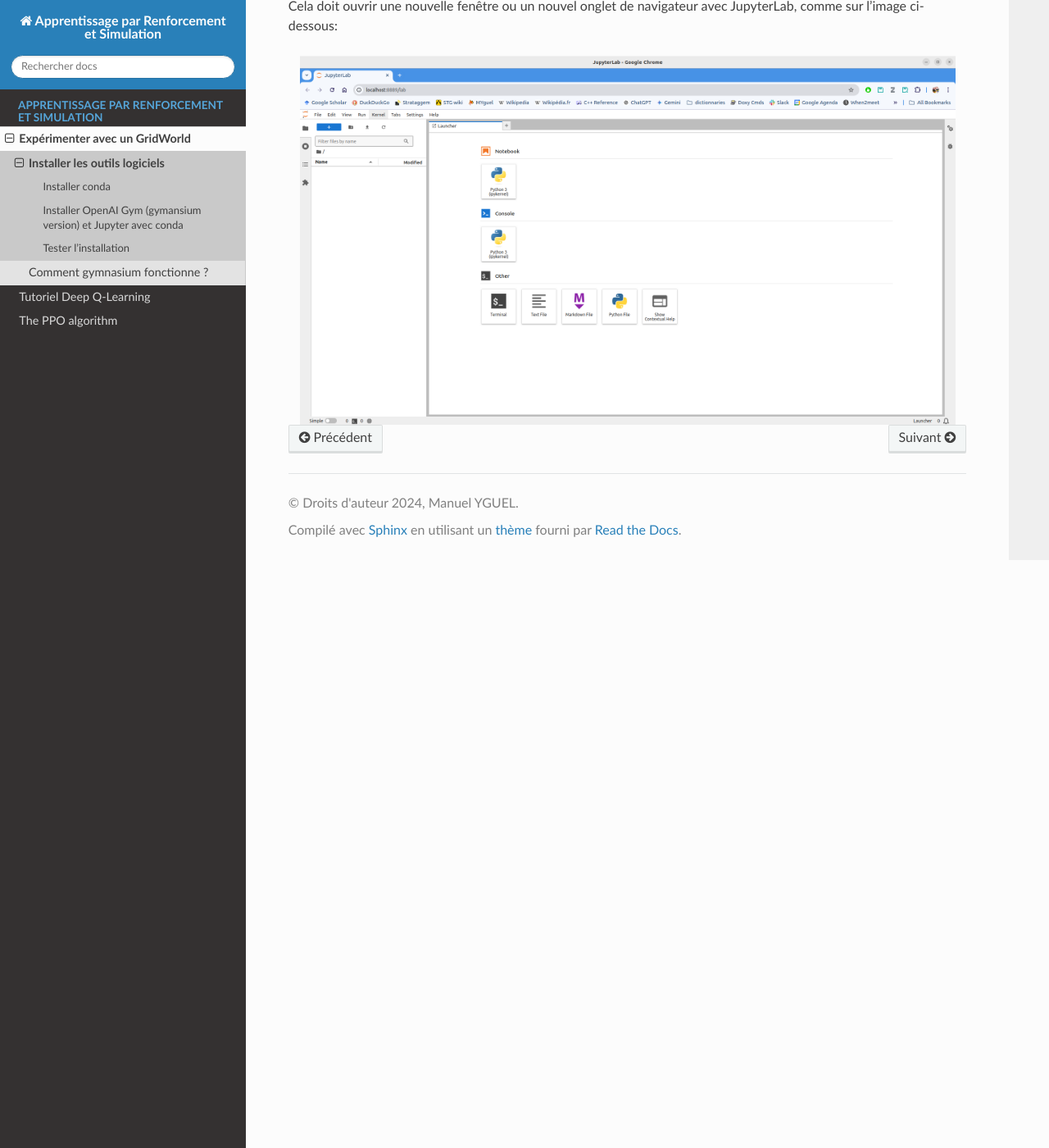
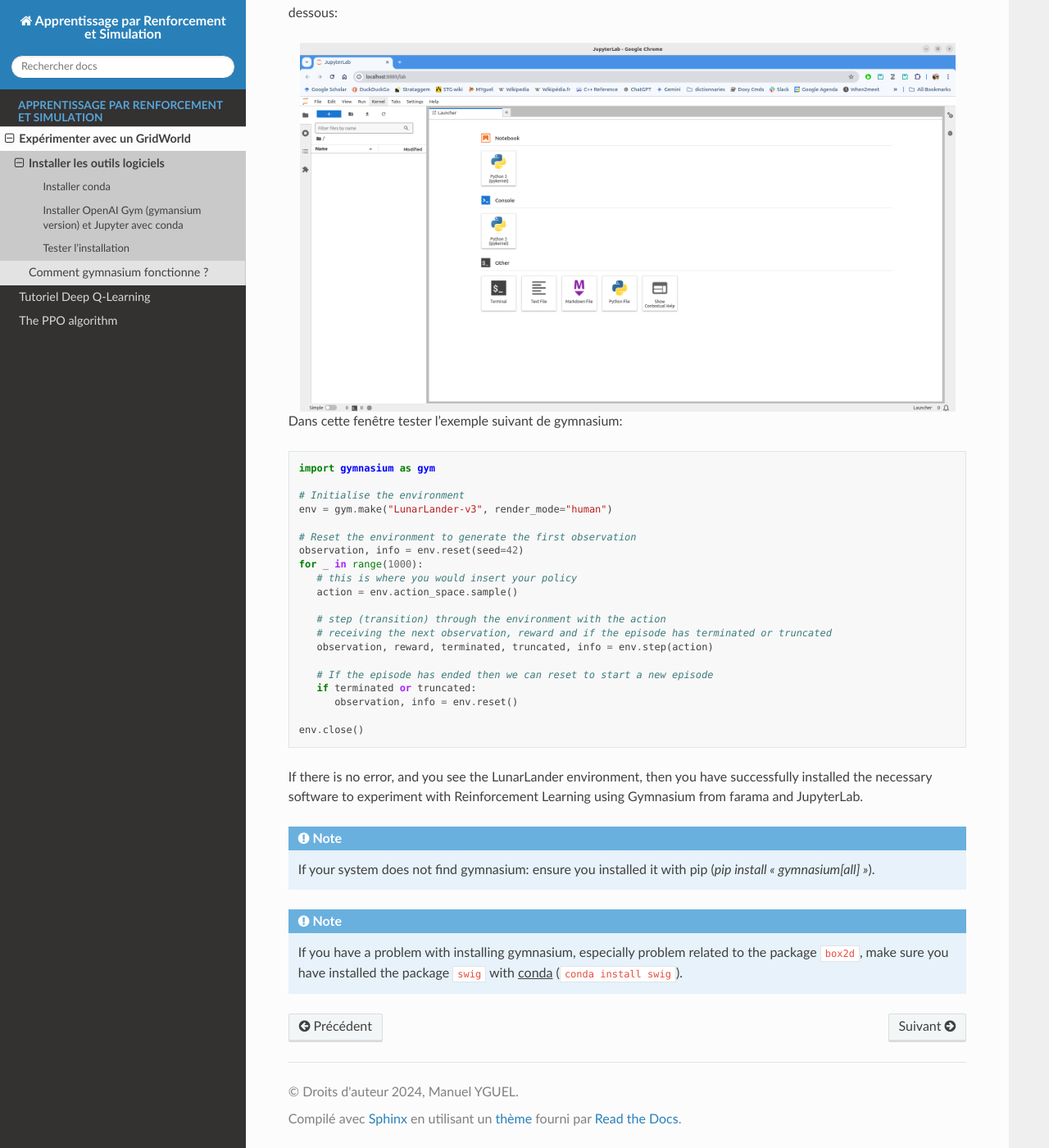
Before and after one commit to yguel/apprentissage_par_renforcement_et_simulation, a Sphinx documentation site: the page built from doc/sphinx/source/l02_gym_with_jupyter_rl_environment/l02s02_install.rst, in a window 1280 px wide and 1400 px high, scrolled down 1183 px. Shown: the whole window at 82% size. Built offline with Sphinx 7.4.7 and the Read the Docs theme 3.1.0, drawn with Linux system fonts in a browser that asks for light colours; some of the changed text lies outside the part shown.

Commit message:
Update install tests.

```diff
--- a/doc/sphinx/source/conf.py
+++ b/doc/sphinx/source/conf.py
@@ -28,6 +28,15 @@ templates_path = ['_templates']
 exclude_patterns = ["_build", "Thumbs.db", ".DS_Store"]
 source_suffix = [".rst", ".md"]
 
+rst_prolog = """
+.. role:: underline
+    :class: underline
+
+.. |br| raw:: html
+
+      <br>
+"""
+
 language = 'fr'
 
 # -- Options for HTML output -------------------------------------------------
--- a/doc/sphinx/source/l02_gym_with_jupyter_rl_environment/l02s02_install.rst
+++ b/doc/sphinx/source/l02_gym_with_jupyter_rl_environment/l02s02_install.rst
@@ -63,3 +63,38 @@ Cela doit ouvrir une nouvelle fenêtre ou un nouvel onglet de navigateur avec Ju
    :width: 800px
    :align: center
    :alt: JupyterLab
+
+Dans cette fenêtre tester l'exemple suivant de gymnasium:
+
+.. code-block:: python
+
+   import gymnasium as gym
+
+   # Initialise the environment
+   env = gym.make("LunarLander-v3", render_mode="human")
+
+   # Reset the environment to generate the first observation
+   observation, info = env.reset(seed=42)
+   for _ in range(1000):
+      # this is where you would insert your policy
+      action = env.action_space.sample()
+
+      # step (transition) through the environment with the action
+      # receiving the next observation, reward and if the episode has terminated or truncated
+      observation, reward, terminated, truncated, info = env.step(action)
+
+      # If the episode has ended then we can reset to start a new episode
+      if terminated or truncated:
+         observation, info = env.reset()
+
+   env.close()
+
+If there is no error, and you see the LunarLander environment, then you have successfully installed the necessary software to experiment with Reinforcement Learning using Gymnasium from farama and JupyterLab.
+
+.. note::
+
+   If your system does not find gymnasium: ensure you installed it with pip (`pip install "gymnasium[all]"`).
+
+.. note::
+
+   If you have a problem with installing gymnasium, especially problem related to the package ``box2d``, make sure you have installed the package ``swig`` with :underline:`conda` (``conda install swig``).
```
Also changed, not shown: other parts of doc/sphinx/source/l02_gym_with_jupyter_rl_environment/l02s02_install.rst (+3 -3 lines).
